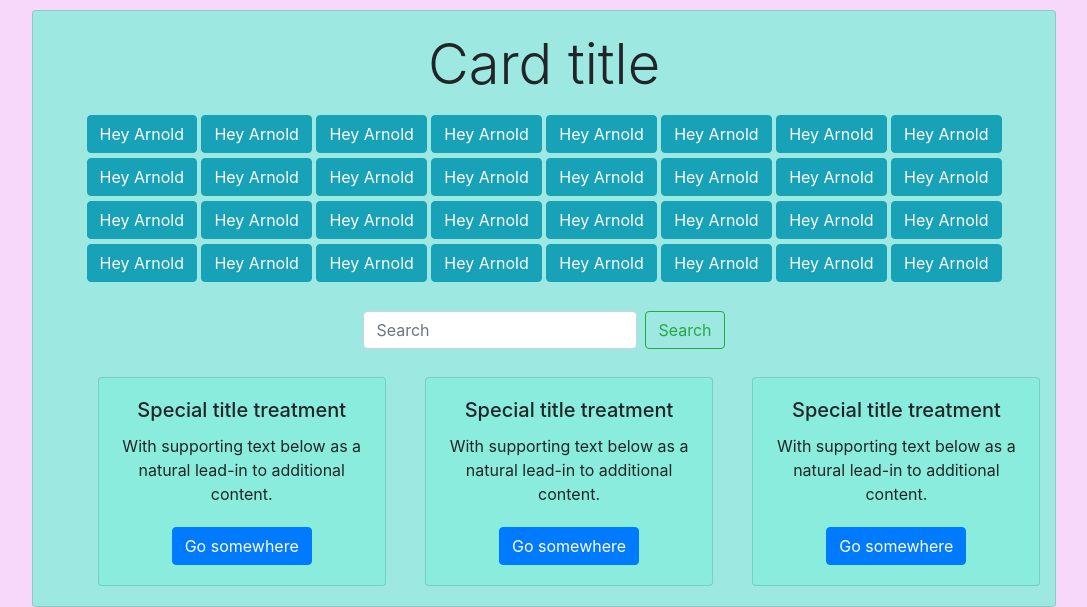
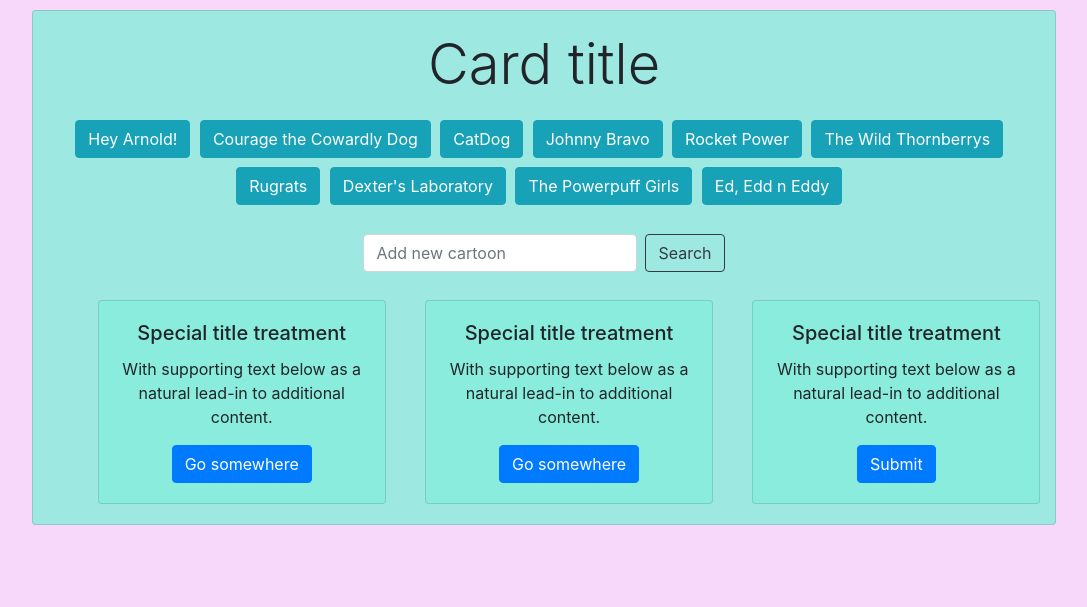
Before and after one commit to niashagrant/Giphy-API, a plain HTML site: page index.html in a window 1280 px wide. Shown: the part 322-929 px from the top of the page, without its empty margins (96-1183 px from the left). After the commit the page ends 847 px from the top, so only its background shows below. Drawn offline with nearby package versions, Linux system fonts and the light colour scheme.

Commit message:
got the buttons in the array to show on the page

```diff
--- a/assets/css/style.css
+++ b/assets/css/style.css
@@ -22,8 +22,9 @@
   background-image: url("https://cdn.logojoy.com/wp-content/uploads/2018/07/17142754/AdobeStock_104806545-1024x583.png"); */
 }
 
-.btn {
-  margin-top: 5px;
+#gifButtons .btn {
+  margin-top: 1%;
+  margin-right: 1%;
 }
 
 #searchBar {
--- a/assets/javascript/app.js
+++ b/assets/javascript/app.js
@@ -0,0 +1,29 @@
+var cartoons = [
+  "Hey Arnold!",
+  "Courage the Cowardly Dog",
+  "CatDog",
+  "Johnny Bravo",
+  "Rocket Power",
+  "The Wild Thornberrys",
+  "Rugrats",
+  "Dexter's Laboratory",
+  "The Powerpuff Girls",
+  "Ed, Edd n Eddy"
+];
+
+var cartoonBtn;
+
+var newCartoon = "";
+
+$(document).ready(function() {
+  var makeButtons = function() {
+    $("#gifButtons").empty();
+    for (var i = 0; i < cartoons.length; i++) {
+      button = $(
+        `<button type="button" class="btn btn-info"  data-search="${cartoons[i]}">${cartoons[i]}</button>`
+      );
+      $("#gifButtons").append(button);
+    }
+  };
+  makeButtons();
+});
--- a/index.html
+++ b/index.html
@@ -10,6 +10,7 @@
       integrity="sha384-Vkoo8x4CGsO3+Hhxv8T/Q5PaXtkKtu6ug5TOeNV6gBiFeWPGFN9MuhOf23Q9Ifjh"
       crossorigin="anonymous"
     />
+    <script src="https://cdnjs.cloudflare.com/ajax/libs/jquery/3.2.1/jquery.min.js"></script>
     <!-- <script
       src="https://kit.fontawesome.com/3ed87a7545.js"
       crossorigin="anonymous"
@@ -20,21 +21,7 @@
   </head>
 
   <body>
-    <div class="jumbotron text-center">
-      <!-- <h1 class="display-4">Check Out These 90's Cartoons Gifs!</h1>
-      <p class="lead">
-        This is a simple hero unit, a simple jumbotron-style component for
-        calling extra attention to featured content or information.
-      </p>
-      <hr class="my-4" />
-      <p>
-        It uses utility classes for typography and spacing to space content out
-        within the larger container.
-      </p>
-      <p class="lead">
-        <a class="btn btn-primary btn-lg" href="#" role="button">Learn more</a>
-      </p> -->
-    </div>
+    <div class="jumbotron text-center"></div>
 
     <div class="card text-center">
       <div class="card-body">
@@ -43,6 +30,7 @@
         <div class="container">
           <div class="row">
             <div class="col" id="gifButtons">
+              <!-- <button type="button" class="btn btn-info">Hey Arnold</button>
               <button type="button" class="btn btn-info">Hey Arnold</button>
               <button type="button" class="btn btn-info">Hey Arnold</button>
               <button type="button" class="btn btn-info">Hey Arnold</button>
@@ -73,8 +61,7 @@
               <button type="button" class="btn btn-info">Hey Arnold</button>
               <button type="button" class="btn btn-info">Hey Arnold</button>
               <button type="button" class="btn btn-info">Hey Arnold</button>
-              <button type="button" class="btn btn-info">Hey Arnold</button>
-              <button type="button" class="btn btn-info">Hey Arnold</button>
+              <button type="button" class="btn btn-info">Hey Arnold</button> -->
             </div>
           </div>
           <div class="row justify-content-md-center" id="searchBar">
@@ -82,13 +69,10 @@
               <input
                 class="form-control mr-sm-2"
                 type="search"
-                placeholder="Search"
+                placeholder="Add new cartoon"
                 aria-label="Search"
               />
-              <button
-                class="btn btn-outline-success my-2 my-sm-0"
-                type="submit"
-              >
+              <button class="btn btn-outline-dark my-2 my-sm-0" type="submit">
                 Search
               </button>
             </form>
@@ -127,7 +111,7 @@
                     With supporting text below as a natural lead-in to
                     additional content.
                   </p>
-                  <a href="#" class="btn btn-primary">Go somewhere</a>
+                  <a href="#" class="btn btn-primary">Submit</a>
                 </div>
               </div>
             </div>
```
